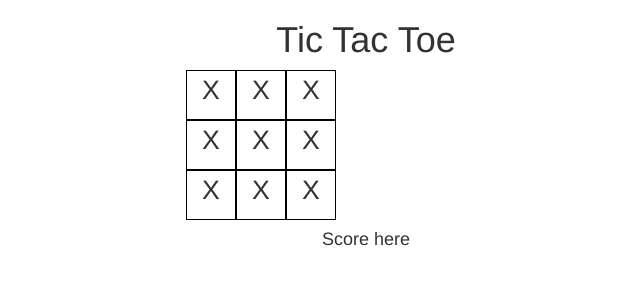
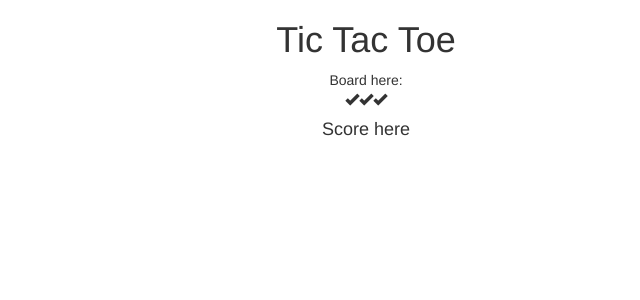
Before and after one commit to goformarty/Angular-tic-tac-toe, an Angular app: page / in a window 1280 px wide. Shown: the top 300 px of the page, without its empty margins (274-914 px from the left). Built offline with nearby package versions, Linux system fonts and the light colour scheme.

Commit message:
tile component initialised

```diff
--- a/src/app/app.component.css
+++ b/src/app/app.component.css
@@ -1,3 +1,10 @@
+#board {
+  margin: auto;
+  width: 50% !important;
+}
+tr {
+  text-align: center;
+}
 td
 {
     width:50px;
@@ -6,7 +13,6 @@ td
     text-align:center;
     font-size:20pt;
 }
-
 td:hover
 {
     background-color: #dbdbdb;
--- a/src/app/app.component.html
+++ b/src/app/app.component.html
@@ -6,21 +6,12 @@
    <div class="row justify-content-md-center text-center">
      <div class="col-md-4 col-md-offset-4">
        <!-- <h4>Game Board here</h4> -->
-       <tr>
-         <td>X</td>
-         <td>X</td>
-         <td>X</td>
-       </tr>
-       <tr>
-         <td>X</td>
-         <td>X</td>
-         <td>X</td>
-       </tr>
-       <tr>
-         <td>X</td>
-         <td>X</td>
-         <td>X</td>
-       </tr>
+       Board here:
+       <div id="board">
+       </div>
+        <app-tile></app-tile>
+        <app-tile></app-tile>
+        <app-tile></app-tile>
      </div>
    </div>
    <div class="row text-center">
--- a/src/app/app.component.ts
+++ b/src/app/app.component.ts
@@ -7,13 +7,17 @@ import { Component, OnInit } from '@angular/core';
 })
 export class AppComponent {
   title = 'Tic Tac Toe';
-  constructor(){}
+  marker = 'X';
 
-  onInit(){
-    this.startNewGame();
+  playerClicked() {
+    console.log('clicked');
   }
 
- startNewGame() {
-
- }
+ //  onInit(){
+ //    this.startNewGame();
+ //  }
+ //
+ // startNewGame() {
+ //
+ // }
 }
--- a/src/app/app.module.ts
+++ b/src/app/app.module.ts
@@ -2,10 +2,12 @@ import { BrowserModule } from '@angular/platform-browser';
 import { NgModule } from '@angular/core';
 
 import { AppComponent } from './app.component';
+import { TileComponent } from './tile/tile.component';
 
 @NgModule({
   declarations: [
     AppComponent,
+    TileComponent,
   ],
   imports: [
     BrowserModule
--- /dev/null
+++ b/src/app/tile/tile.component.html
@@ -0,0 +1,6 @@
+<span
+  class="glyphicon"
+  [class.glyphicon-remove]="isX"
+  [class.glyphicon-ok]="!isX"
+  (click)="onClick()"
+  ></span>
--- /dev/null
+++ b/src/app/tile/tile.component.ts
@@ -0,0 +1,19 @@
+import { Component, OnInit } from '@angular/core';
+
+@Component({
+  selector: 'app-tile',
+  templateUrl: './tile.component.html',
+  styleUrls: ['./tile.component.css']
+})
+export class TileComponent implements OnInit {
+  isX: boolean;
+
+  constructor() { }
+
+  ngOnInit() {
+  }
+
+  onClick() {
+    this.isX = !this.isX;
+  }
+}
```
Also changed, not shown: src/app/tile/tile.component.css (added), 1 other file (tests, documents, lock files or other folders).
